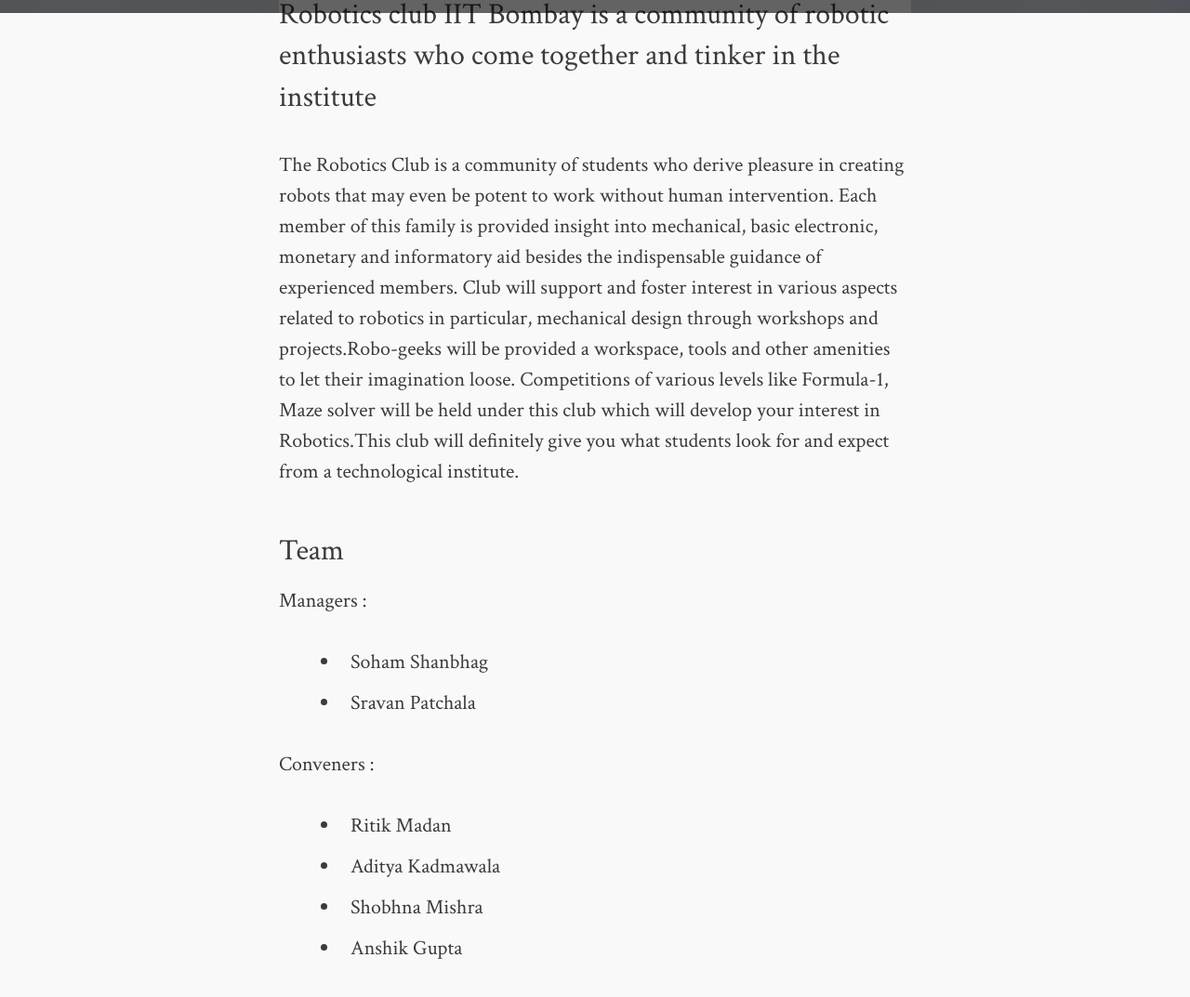
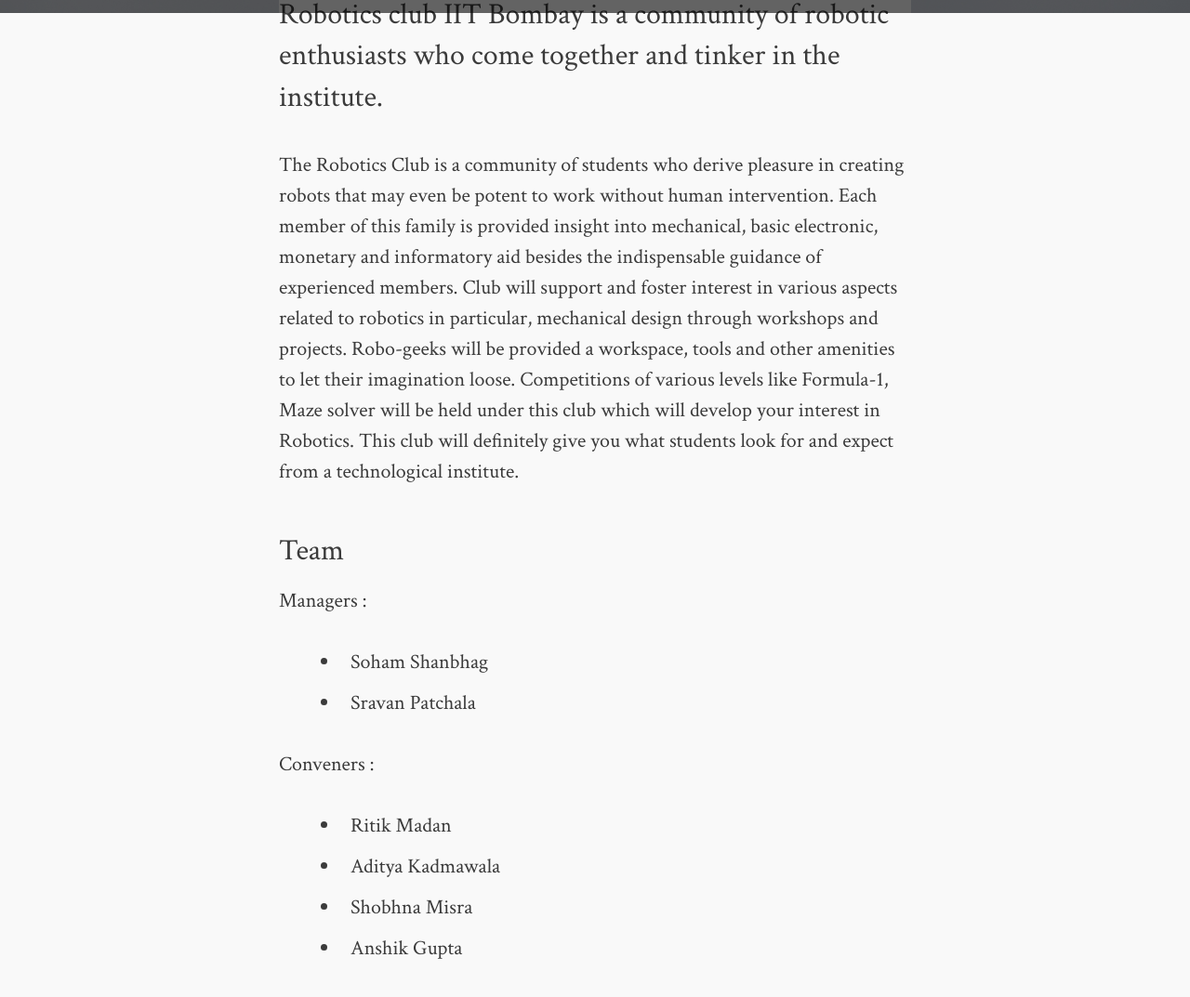
Before and after one commit to ColeTownsend/Balzac-for-Jekyll, a Jekyll site: the page built from about.md, in a window 1280 px wide. Shown: the part 536-1609 px from the top of the page at 93% size. Built offline with Jekyll 4.4.1, drawn with Linux system fonts in a browser that asks for light colours.

Commit message:
Update about.md

```diff
--- a/about.md
+++ b/about.md
@@ -2,13 +2,13 @@
 layout: post
 permalink: /about/index.html
 title: About robotics club
-description: Robotics club IIT Bombay is a community of robotic enthusiasts who come together and tinker in the institute
+description: Robotics club IIT Bombay is a community of robotic enthusiasts who come together and tinker in the institute.
 tags: [about, Robotics, Club]
 image:
   feature: soft-trees.jpg
 ---
 
-The Robotics Club is a community of students who derive pleasure in creating robots that may even be potent to work without human intervention. Each member of this family is provided insight into mechanical, basic electronic, monetary and informatory aid besides the indispensable guidance of experienced members. Club will support and foster interest in various aspects related to robotics in particular, mechanical design through workshops and projects.Robo-geeks will be provided a workspace, tools and other amenities to let their imagination loose. Competitions of various levels like Formula-1, Maze solver will be held under this club which will develop your interest in Robotics.This club will definitely give you what students look for and expect from a technological institute.
+The Robotics Club is a community of students who derive pleasure in creating robots that may even be potent to work without human intervention. Each member of this family is provided insight into mechanical, basic electronic, monetary and informatory aid besides the indispensable guidance of experienced members. Club will support and foster interest in various aspects related to robotics in particular, mechanical design through workshops and projects. Robo-geeks will be provided a workspace, tools and other amenities to let their imagination loose. Competitions of various levels like Formula-1, Maze solver will be held under this club which will develop your interest in Robotics. This club will definitely give you what students look for and expect from a technological institute.
 
 ### Team
 Managers :
@@ -18,7 +18,7 @@
 Conveners :
 * Ritik Madan
 * Aditya Kadmawala
-* Shobhna Mishra
+* Shobhna Misra
 * Anshik Gupta
 
 ### Acknowledgements
```
